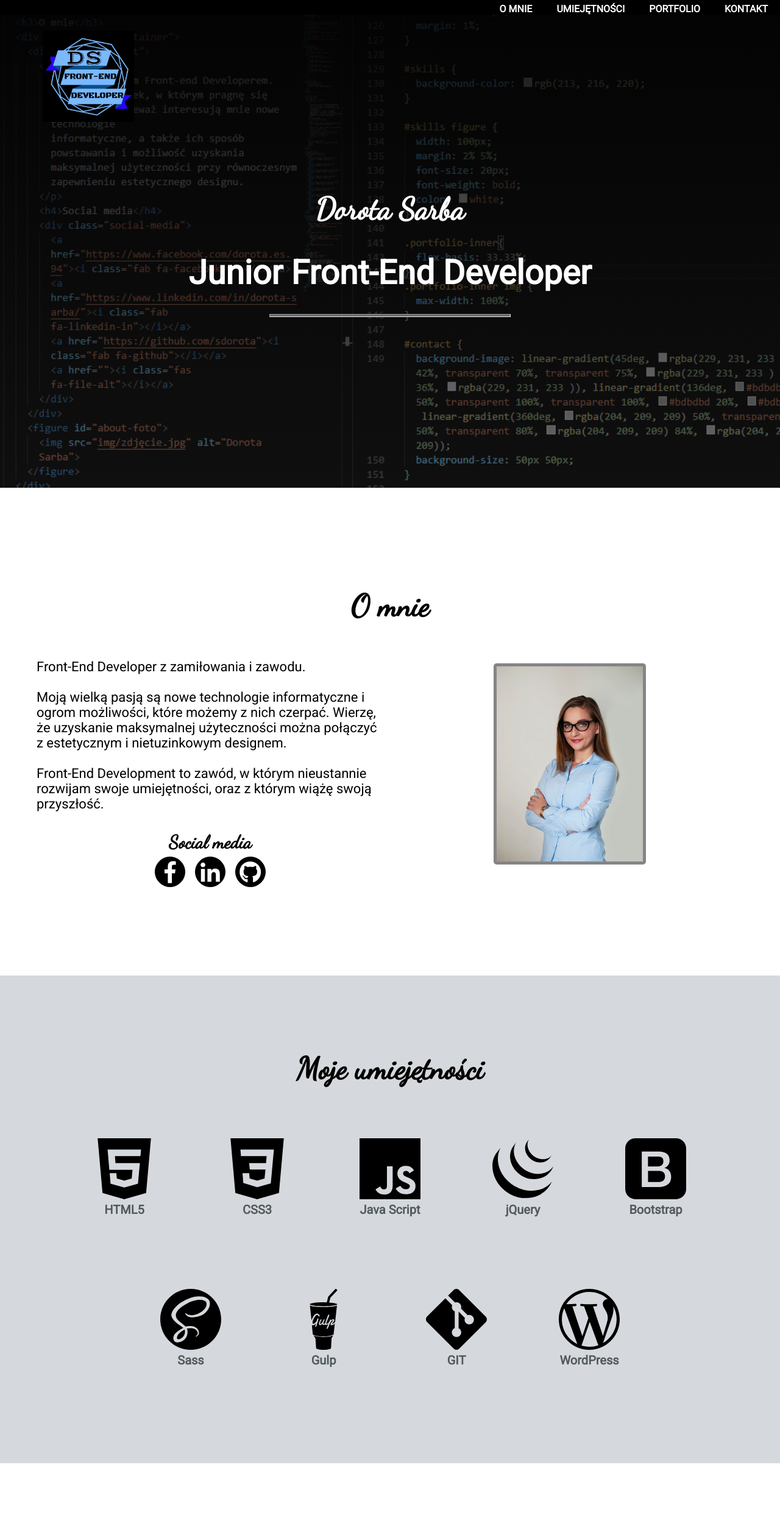
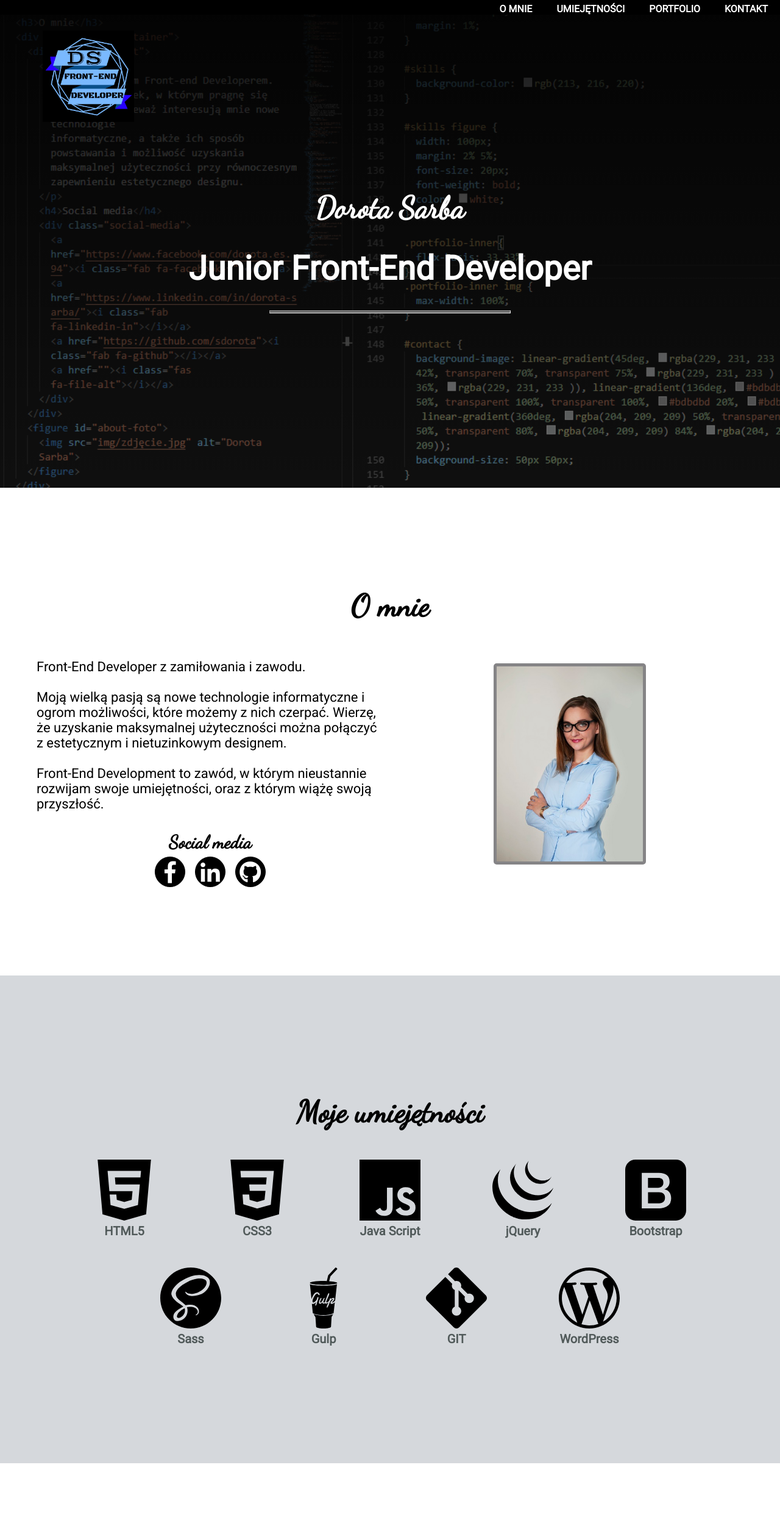
Before and after one commit to sdorota/portfolio, a plain HTML site: page index.html in a window 1280 px wide. Shown: the top 2521 px of the page at 61% size. Drawn offline with Linux system fonts and the light colour scheme.

Commit message:
responsive - 1024px

```diff
--- a/css/main.css
+++ b/css/main.css
@@ -21,8 +21,6 @@ section {
   display: flex;
   justify-content: center;
   flex-direction: column;
-  flex-wrap: wrap;
-
 }
 
 h3 {
@@ -85,6 +83,7 @@ h1 {
 }
 h2{
   font-size: 50px;
+  margin: 5% ;
 }
 
 hr {
--- a/css/responsive.css
+++ b/css/responsive.css
@@ -52,7 +52,6 @@
     #contact .flex-container {
         flex-direction: column;
     }
-
 }
 
 @media all and (max-width: 480px) {
```
